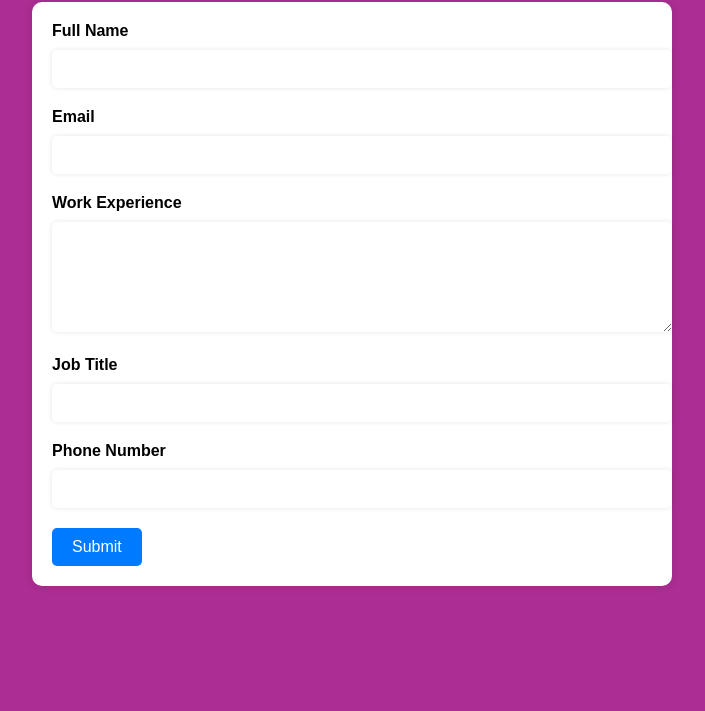
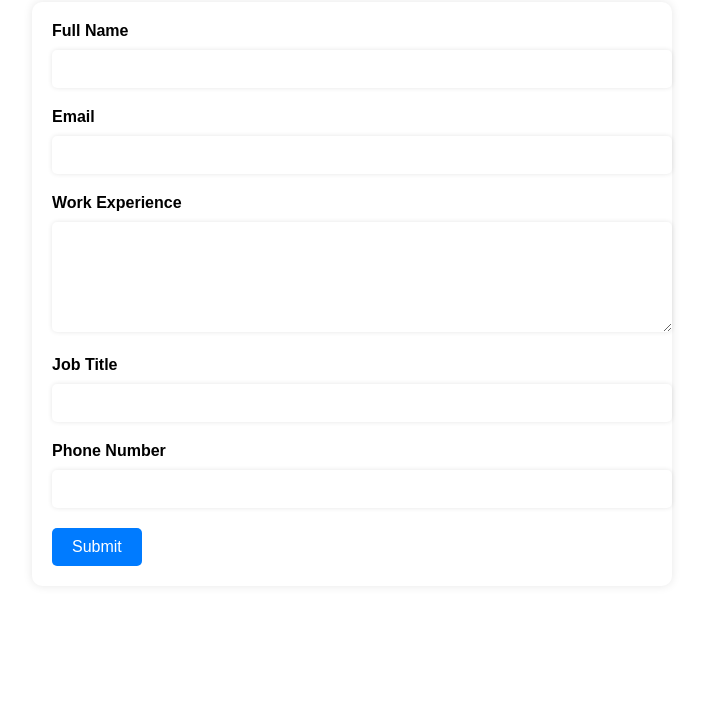
Before and after one commit to arohyadav/nodecicd, a website: page index.html in a window 1280 px wide. Shown: the part 89-800 px from the top of the page, without its empty margins (288-993 px from the left). Drawn offline with Linux system fonts and the light colour scheme.

Commit message:
Update index.html

```diff
--- a/index.html
+++ b/index.html
@@ -5,7 +5,7 @@
 	<style>
 		body {
 			font-family: Arial, sans-serif;
-			background-color: #AC2D93;
+/* 			background-color: #AC2D93; */
 			padding: 10px;
 		}
 		h1 {
```
